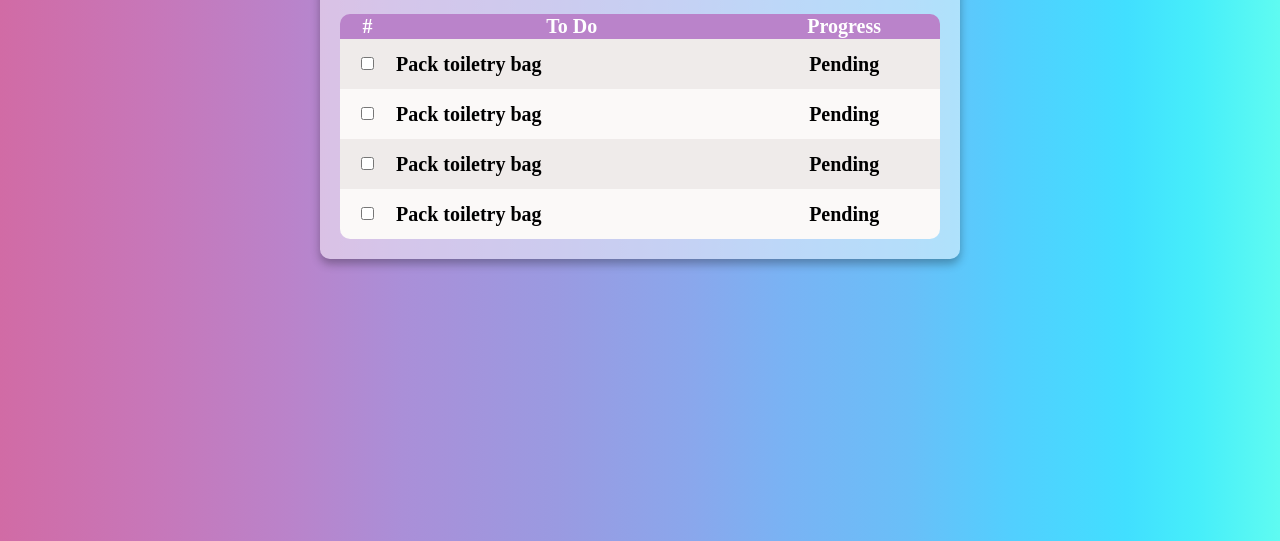
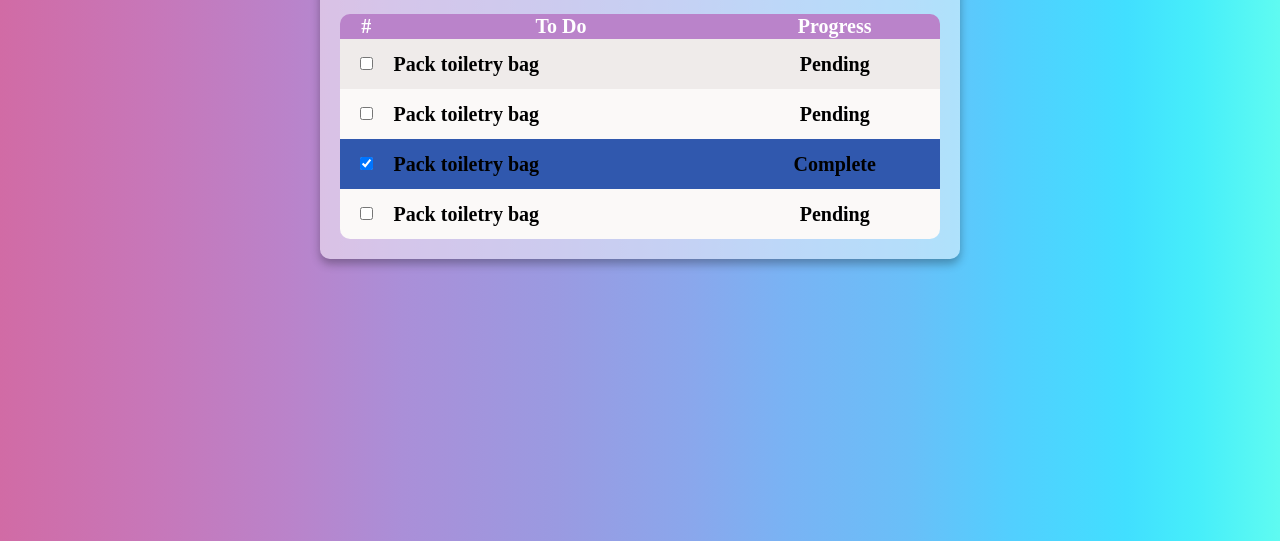
Before and after one commit to Pntawukamenya/Task-Holder, a plain HTML site: page index.html in a window 1280 px wide. Shown: the part 259-800 px from the top of the page. Drawn offline with Linux system fonts and the light colour scheme.

Commit message:
Adjust completion

```diff
--- a/css/main.css
+++ b/css/main.css
@@ -121,3 +121,6 @@ border-radius: 10px;
 .todo-table tbody tr:last-child td:last-child {
     border-radius: 0px 0px 10px 0px;
 }
+.todo-table tbody tr.complete {
+    background-color: #3058ae;
+}
--- a/index.html
+++ b/index.html
@@ -36,10 +36,10 @@
                         <td>Pack toiletry bag</td>
                         <td>Pending</td>
                     </tr>
-                    <tr>
-                        <td><input type="checkbox" name="" id=""></td>
+                    <tr class="complete">
+                        <td><input type="checkbox" checked name="" id=""></td>
                         <td>Pack toiletry bag</td>
-                        <td>Pending</td>
+                        <td>Complete</td>
                     </tr>
                     <tr>
                         <td><input type="checkbox" name="" id=""></td>
```
